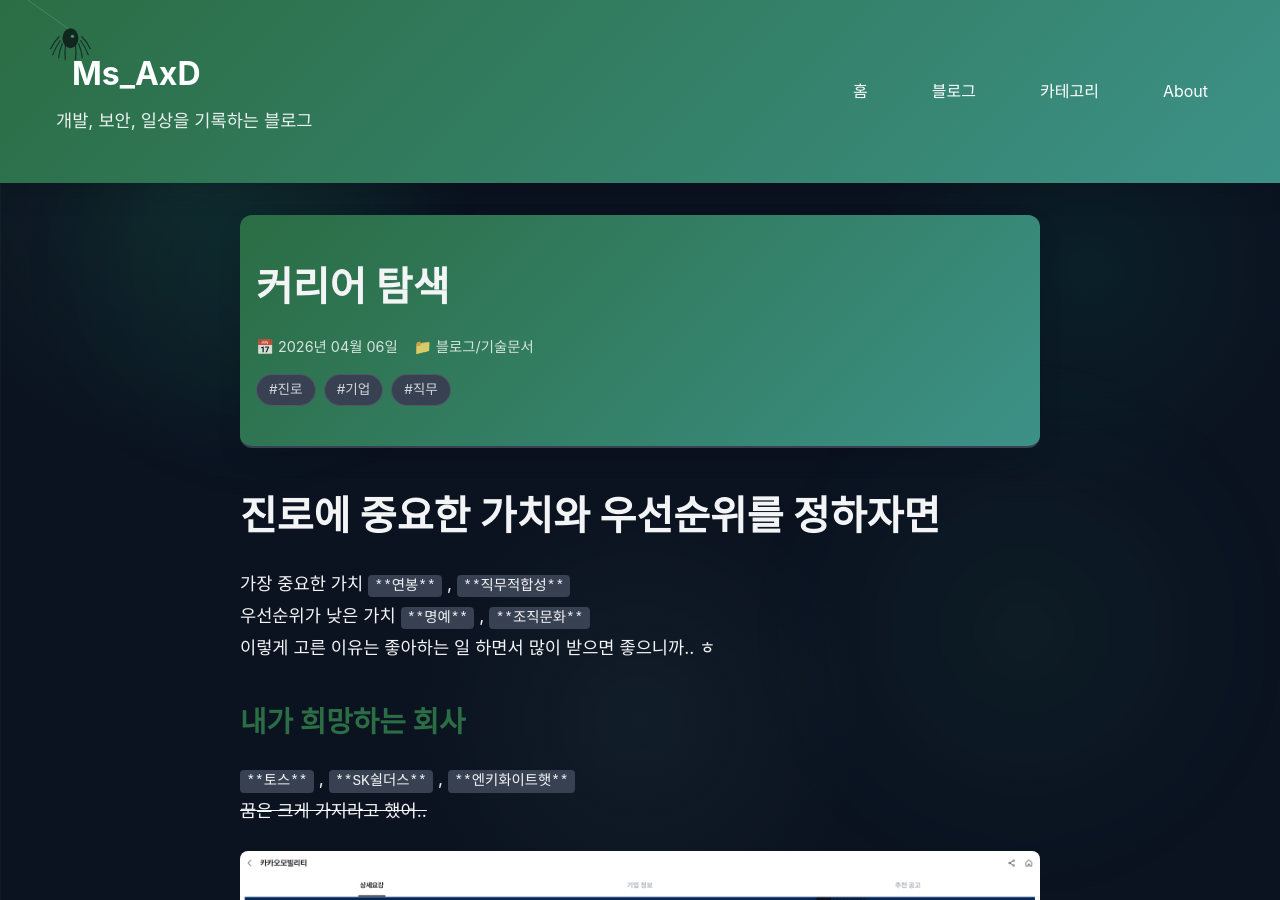
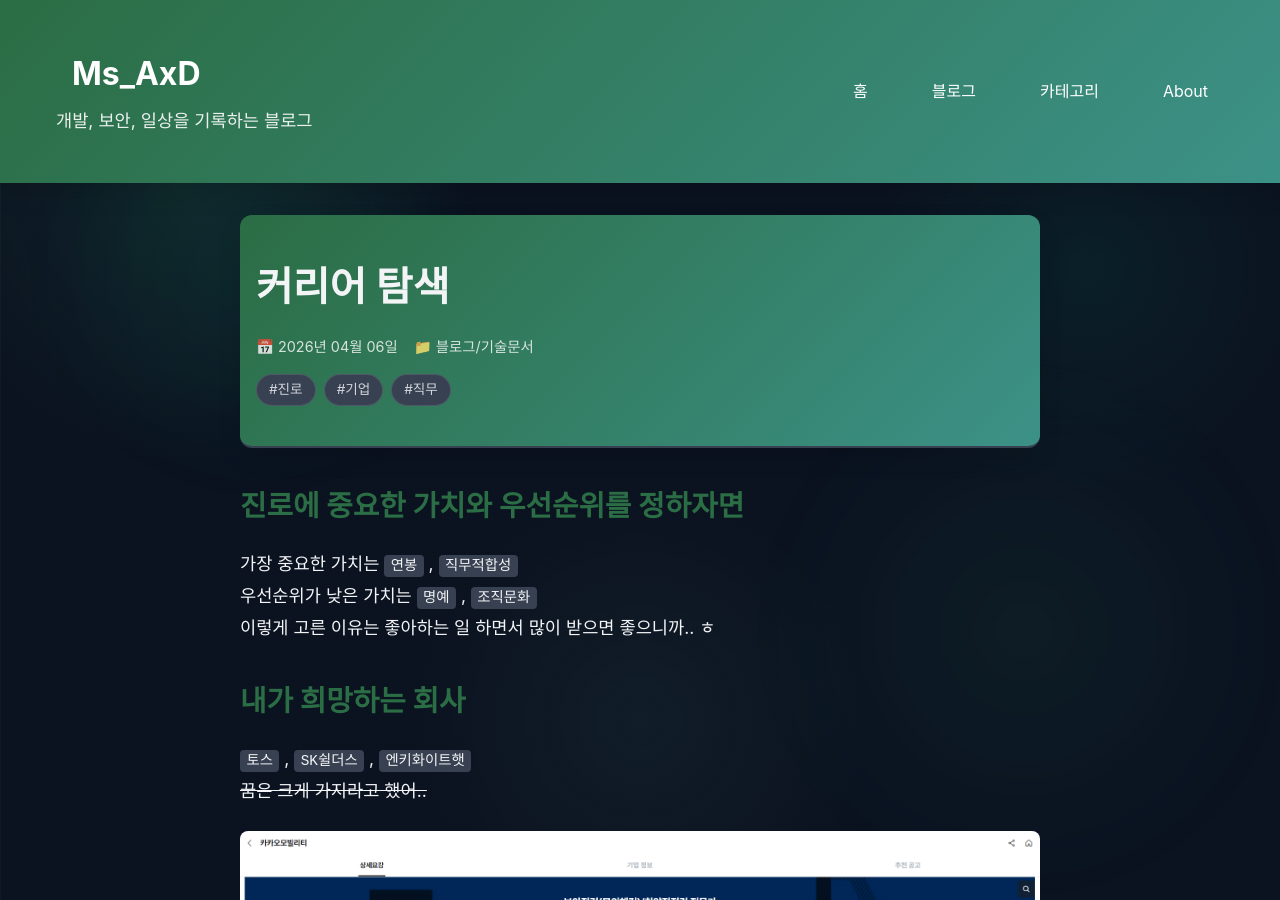
Before and after one commit to ms-axd/ms-axd.github.io, a Jekyll site: the page built from _posts/2026-04-06-mission.md, in a window 1280 px wide and 900 px high. Built offline with Jekyll 4.4.1, drawn with Linux system fonts in a browser that asks for light colours; comment, search, counter and statistics services are not loaded.

Commit message:
mission post2

```diff
--- a/_posts/2026-04-06-mission.md
+++ b/_posts/2026-04-06-mission.md
@@ -8,17 +8,17 @@ excerpt: 기업 훔쳐보기
 ---
 
 
-# 진로에 중요한 가치와 우선순위를 정하자면
+## 진로에 중요한 가치와 우선순위를 정하자면
 
-가장 중요한 가치 `**연봉**` , `**직무적합성**`
+가장 중요한 가치는 `연봉` , `직무적합성`
 
-우선순위가 낮은 가치 `**명예**` , `**조직문화**`
+우선순위가 낮은 가치는 `명예` , `조직문화`
 
 이렇게 고른 이유는 좋아하는 일 하면서 많이 받으면 좋으니까.. ㅎ
 
 ## 내가 희망하는 회사
 
-`**토스**` , `**SK쉴더스**` , `**엔키화이트햇**` <br>
+`토스` , `SK쉴더스` , `엔키화이트햇` <br>
 ~~꿈은 크게 가지라고 했어..~~
 
 
```
